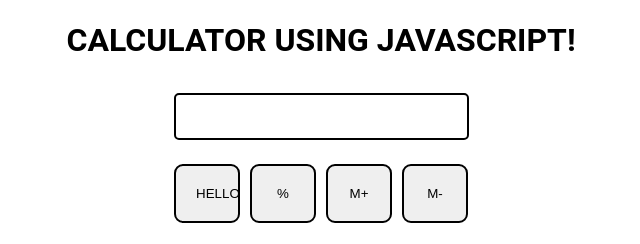
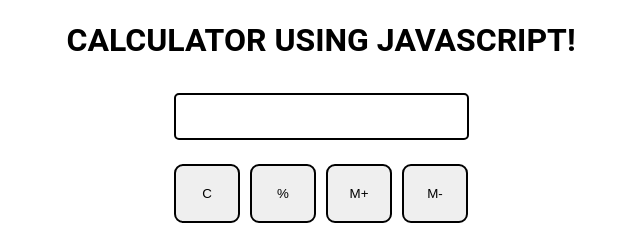
Before and after one commit to harsh800/Calculator-using-javascript, a plain HTML site: page index.html in a window 1280 px wide. Shown: the top 244 px of the page, 327-967 px from the left. Drawn offline with Linux system fonts and the light colour scheme; a web font is replaced by a local one.

Commit message:
Update index.html

```diff
--- a/index.html
+++ b/index.html
@@ -16,7 +16,7 @@
       <input class="input" type="text"/>
     </div>
     <div class="row">
-      <button class="button">HELLO</button>
+      <button class="button">C</button>
       <button class="button">%</button>
       <button class="button">M+</button>
       <button class="button">M-</button>
```
